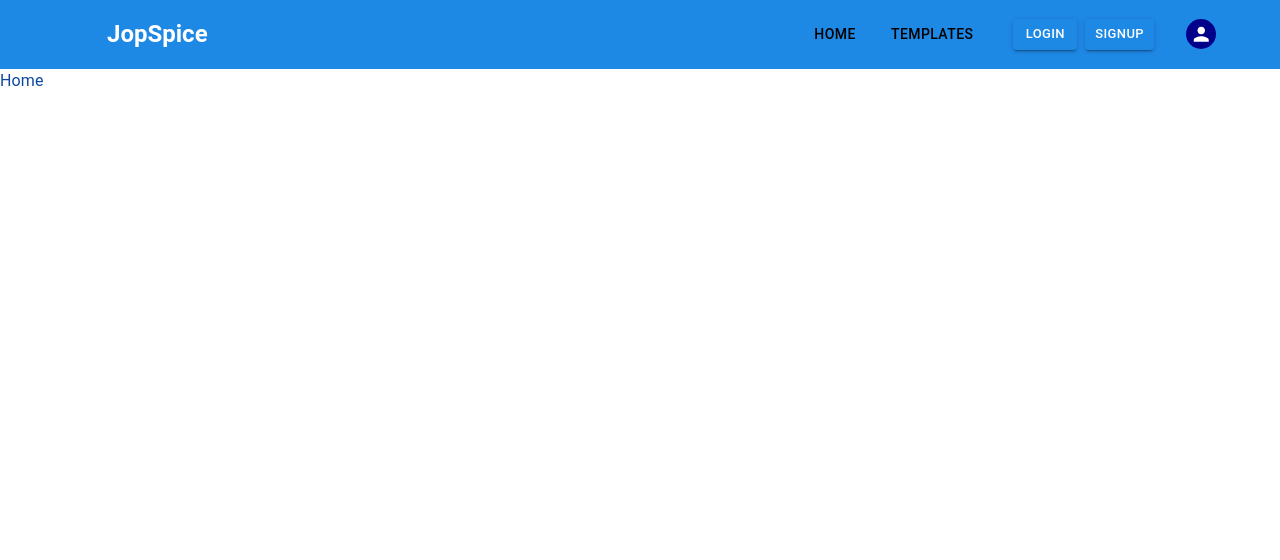
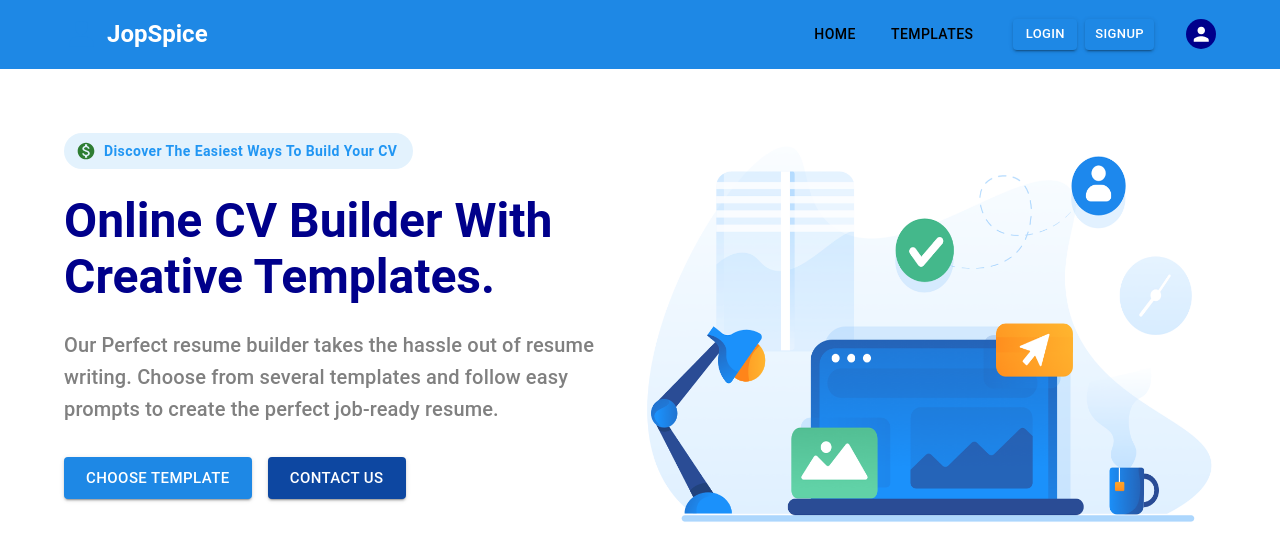
Before and after one commit to Adenekan123/jobspice, a React (Create React App) app: page / in a window 1280 px wide. Shown: the top 560 px of the page. Built offline with nearby package versions, Linux system fonts and the light colour scheme.

Commit message:
Complated hero banner in home route

```diff
--- a/src/routes/home/home.route.jsx
+++ b/src/routes/home/home.route.jsx
@@ -1,12 +1,65 @@
-import { Typography } from "@mui/material";
+import {
+  Container,
+  Paper,
+  Stack,
+  Box,
+  Typography,
+  Button,
+  Grid,
+} from "@mui/material";
+import MonetizationOnIcon from "@mui/icons-material/MonetizationOn";
+import { blue } from "@mui/material/colors";
 
+import bannerImage from "../../assets/banner-img.png";
 
-
-
-
-
-const Home = () =>{
-    return <Typography variant="body1" color={"primary.dark"}>Home</Typography>
-}
+const Home = () => {
+  return (
+    <Paper elevation={0} sx={{ pt: 8, pb: 5 }}>
+      <Container maxWidth="lg">
+        <Grid container>
+          <Grid item xs="12" lg="6">
+            <Box>
+              <Button
+                disableElevation="true"
+                variant="contained"
+                startIcon={<MonetizationOnIcon color="success" />}
+                sx={{
+                  backgroundColor: blue[50],
+                  color: blue[500],
+                  borderRadius: "50px",
+                  textTransform: "capitalize",
+                  fontWeight: "600",
+                }}
+              >
+                Discover The Easiest ways to Build Your CV
+              </Button>
+              <Typography
+                variant="h3"
+                color="darkblue"
+                sx={{ fontWeight: "bold", my: 3 }}
+              >
+                Online CV Builder With Creative Templates.
+              </Typography>
+              <Typography variant="h6" color="gray">
+                Our Perfect resume builder takes the hassle out of resume
+                writing. Choose from several templates and follow easy prompts
+                to create the perfect job-ready resume.
+              </Typography>
+              <Box sx={{mt:4}}>
+                <Button variant="contained" size="large">Choose Template</Button>
+                <Button variant="contained" sx={{backgroundColor:"primary.dark", ml:2}} size="large">Contact Us</Button>
+              </Box>
+            </Box>
+          </Grid>
+          <Grid item xs="12" lg="6">
+            <Box>
+              <Box component={"img"} src={bannerImage} sx={{ width: "100%" }} />
+            </Box>
+          </Grid>
+        </Grid>
+      </Container>
+    </Paper>
+  );
+};
 
 export default Home;
--- a/src/theme.js
+++ b/src/theme.js
@@ -7,7 +7,8 @@
     palette: {
       primary: {
         main: blue[600],
-        dark: blue[900]
+        light:blue[200],
+        dark: blue[900],
       },
       secondary: {
         main: '#19857b',
```
